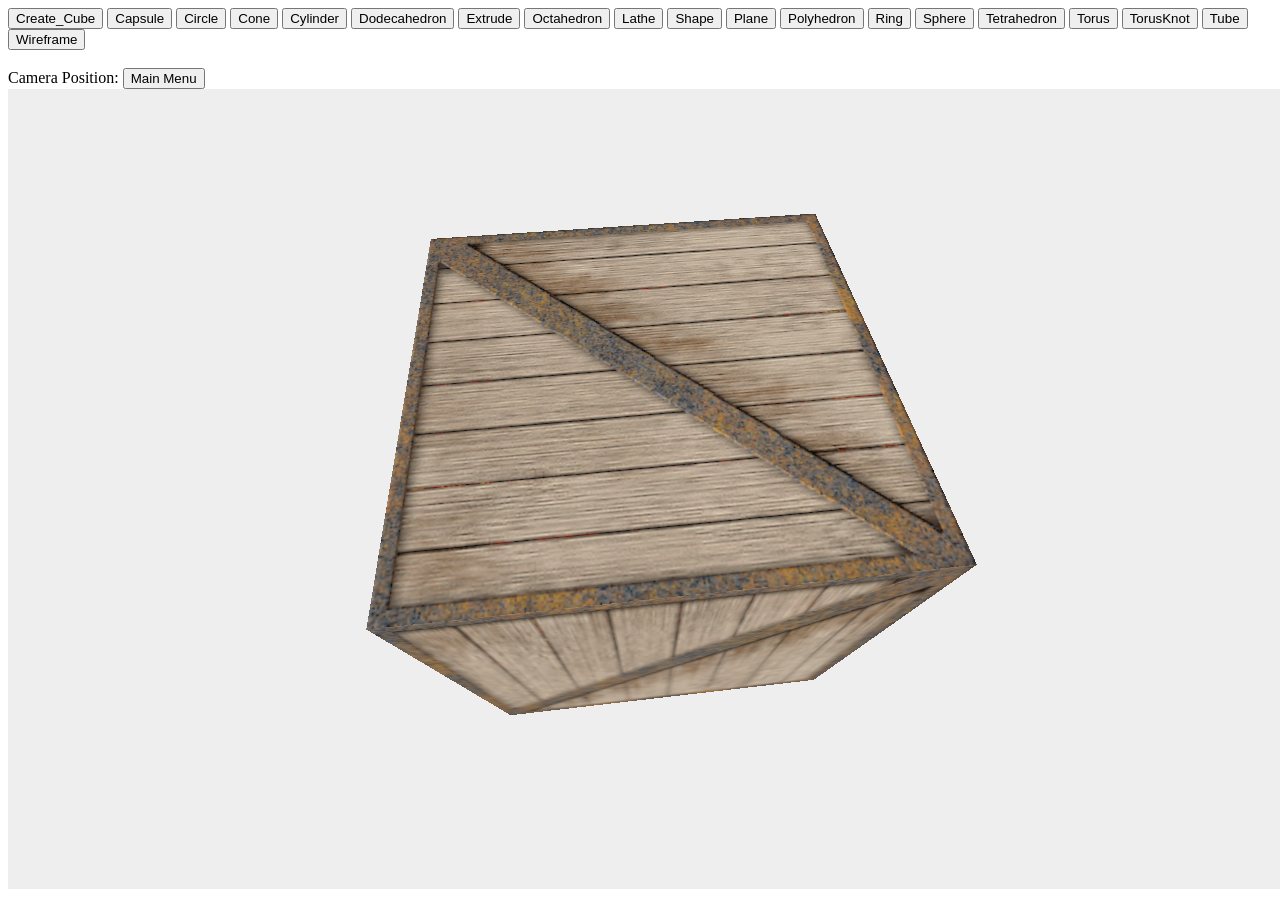
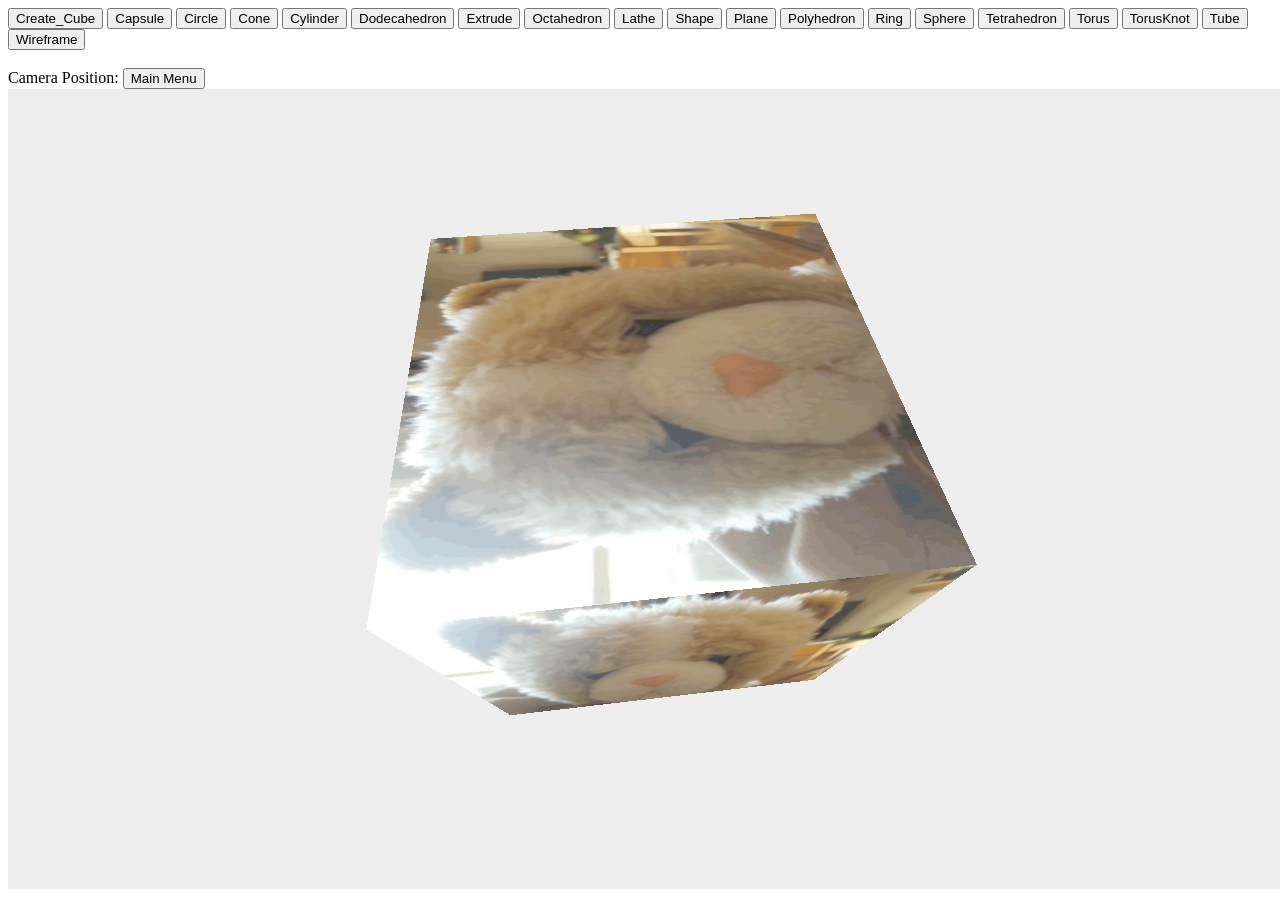
Before and after one commit to AngeloNicoli/Site, a plain HTML site: page page8/page8.html in a window 1280 px wide. Both pictures are taken after a click on the button "Create_Cube". Drawn offline with nearby package versions, Linux system fonts and the light colour scheme.

Commit message:
Add files via upload

```diff
--- a/page8/page8.html
+++ b/page8/page8.html
@@ -150,7 +150,7 @@ function myFunction2(coord) {
 function Box_Geometry() {
 
 
-				const texture = new THREE.TextureLoader().load( 'crate.gif');
+				const texture = new THREE.TextureLoader().load( 'cat.gif');
 
 				const geometry = new THREE.BoxGeometry( 10, 10, 10 );
 				const material = new THREE.MeshBasicMaterial( { map: texture } );
```
